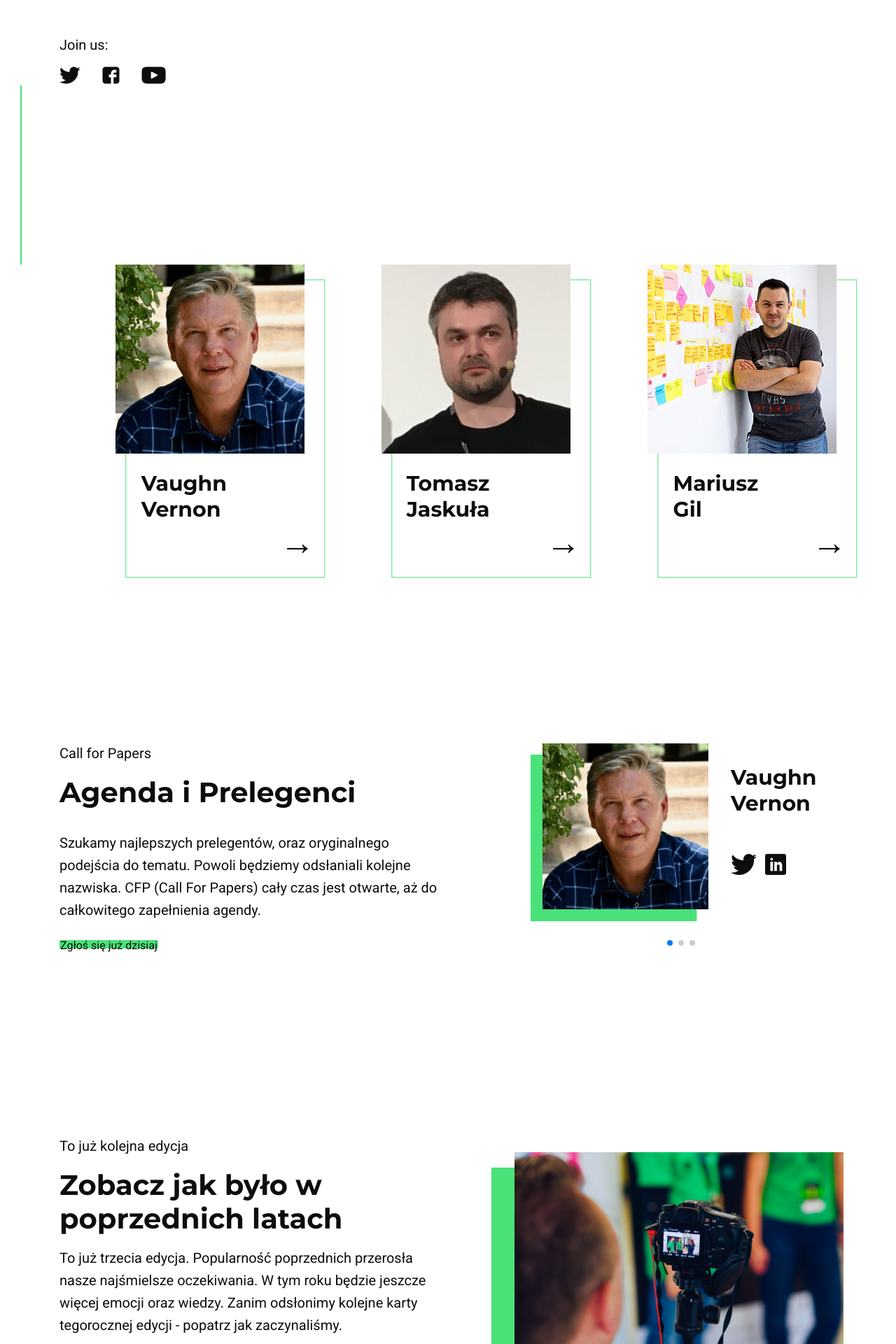
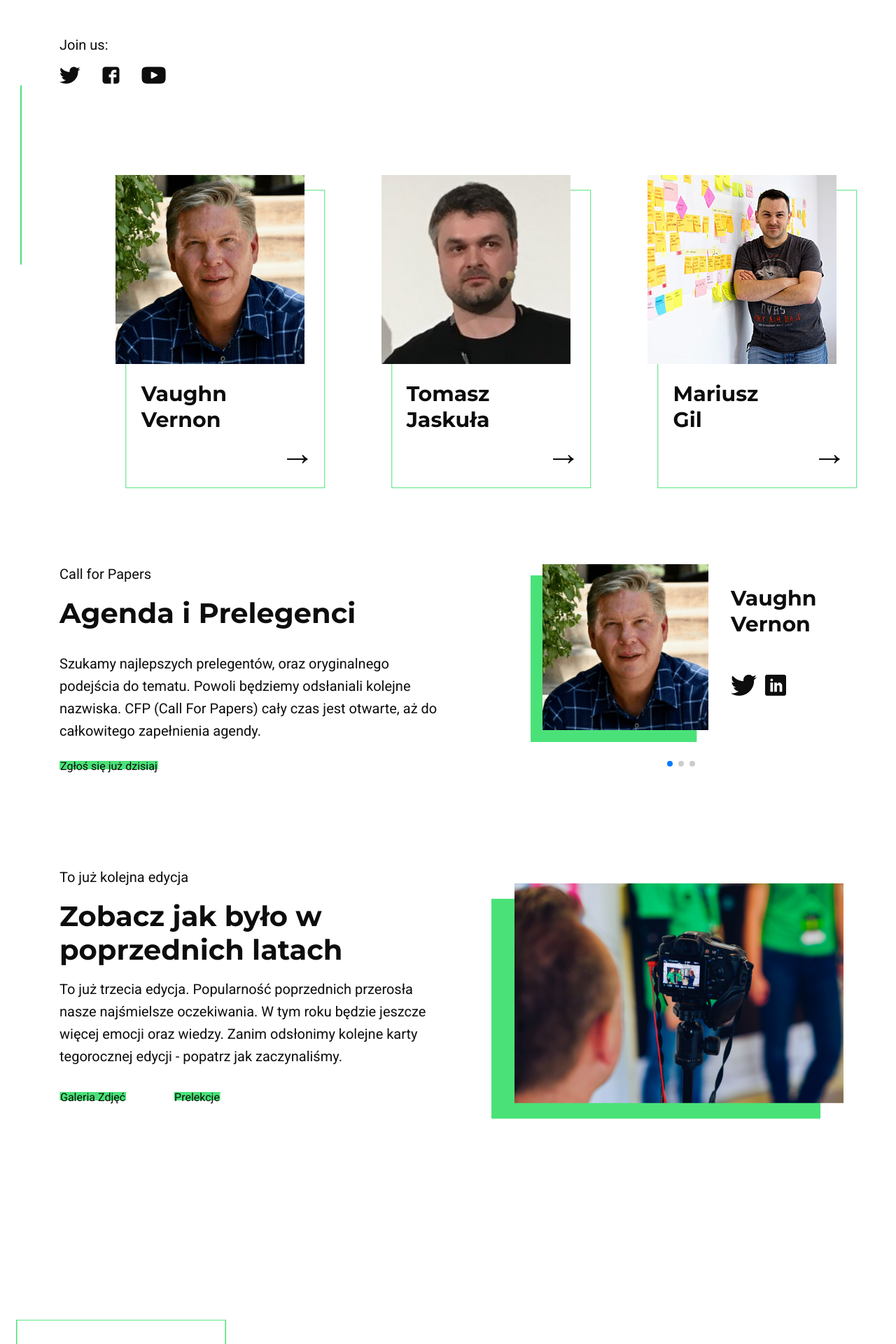
Before and after one commit to freud/GreenfieldConf, a Jekyll site: the page built from pages/index.html, in a window 1280 px wide. Shown: the part 786-2706 px from the top of the page at 70% size. Built offline with Jekyll 4.4.1, drawn with Linux system fonts in a browser that asks for light colours; some web fonts are replaced.

Commit message:
Lower the distance between sections

```diff
--- a/assets/_scss/elements/_section.scss
+++ b/assets/_scss/elements/_section.scss
@@ -31,7 +31,7 @@ $bounce-duration: 0.7s;
 }
 
 .section {
-  padding-top: 128px;
+  padding-top: 0px;
   padding-bottom: 128px;
   position: relative;
   @include media-breakpoint-down(md) {
```
